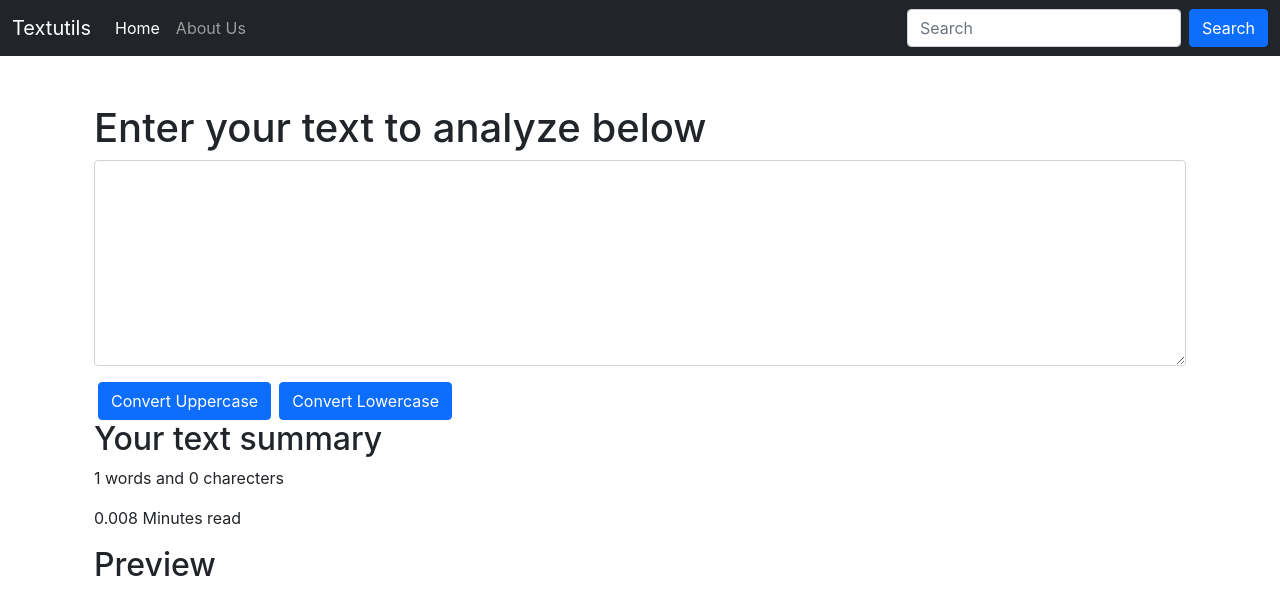
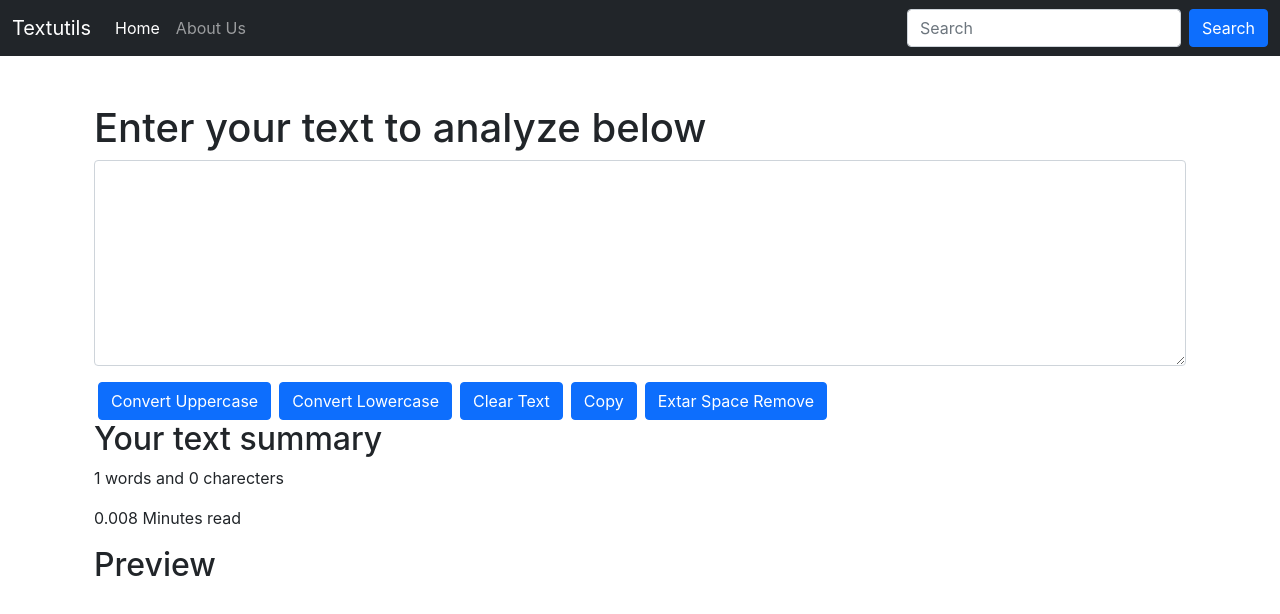
Before and after one commit to manoharportfolio/my-app, a React (Create React App) app: page / in a window 1280 px wide. Shown: the top 614 px of the page. Built offline with nearby package versions, Linux system fonts and the light colour scheme.

Commit message:
video 11

```diff
--- a/src/components/TextForm.js
+++ b/src/components/TextForm.js
@@ -8,6 +8,10 @@ export default function TextForm(props) {
     let newText =text.toUpperCase();
     setText(newText);
   }
+  const handleClear =()=>{
+    let newText ='';
+    setText(newText);
+  }
   const handleLowClick =()=>{
 
     let newText =text.toLowerCase();
@@ -16,6 +20,15 @@ export default function TextForm(props) {
   const handleOnChange=(event)=>{
     setText(event.target.value);
 
+  }
+  const handleCopy =()=>{
+    let text = document.getElementById("myBox");
+    text.select();
+    navigator.clipboard.writeText(text.value);
+  }
+  const handleExtraSpaces =()=>{
+    let newText = text.split(/[ ]+/);
+    setText(newText.join(" "))
   }
   const [text,setText] =useState('');
   return (<>
@@ -32,6 +45,9 @@ export default function TextForm(props) {
       </div>
       <button className="btn btn-primary mx-1" onClick={handleUpClick}>Convert Uppercase</button>
       <button className="btn btn-primary mx-1" onClick={handleLowClick}>Convert Lowercase</button>
+      <button className="btn btn-primary mx-1" onClick={handleClear}>Clear Text</button>
+      <button className="btn btn-primary mx-1" onClick={handleCopy}>Copy</button>
+      <button className="btn btn-primary mx-1" onClick={handleExtraSpaces}>Extar Space Remove</button>
     </div>
     <div className="container">
       <h2>Your text summary</h2>
```
